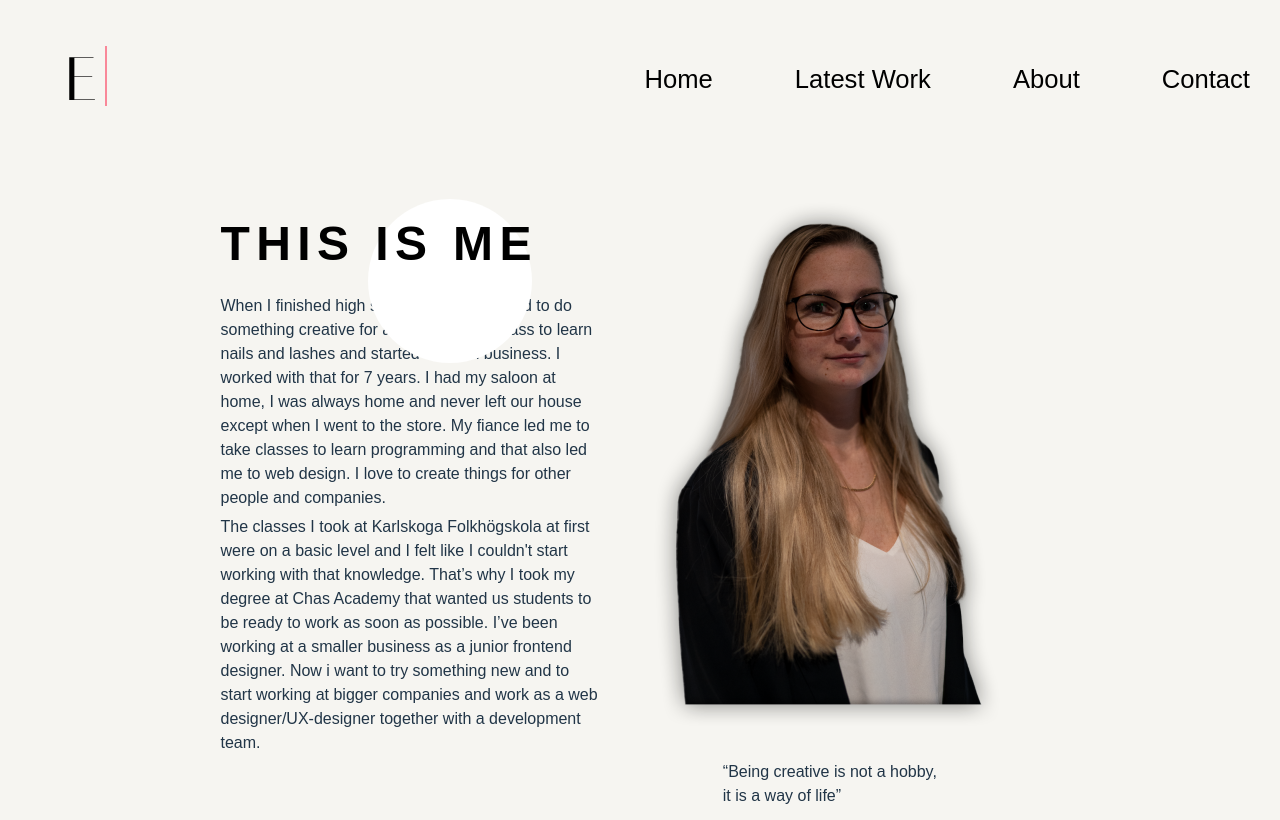
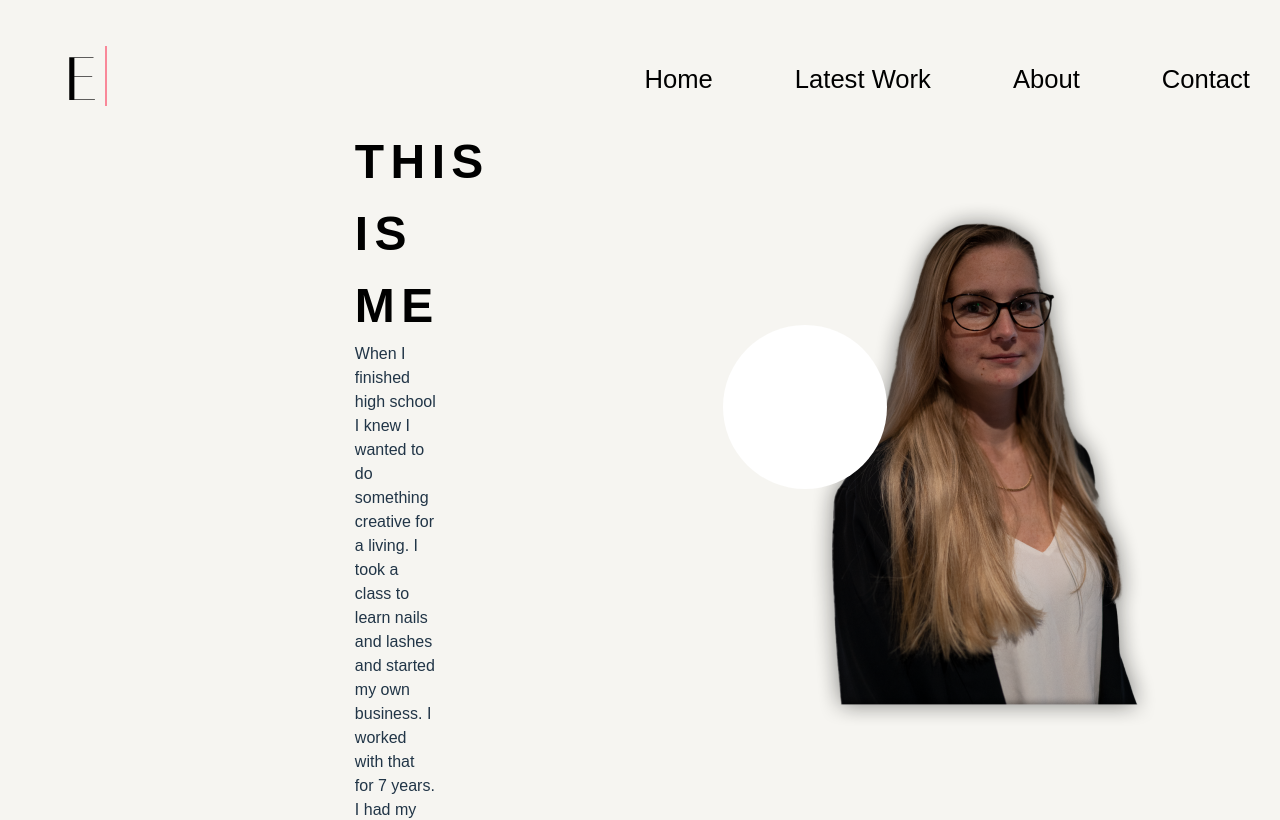
Before and after one commit to empaliizer/portfolio-oak, a React (Vite) app: page /about in a window 1280 px wide. Shown: the top 820 px of the page. Built offline with nearby package versions, Linux system fonts and the light colour scheme.

Commit message:
change the structure and final changes on home page

```diff
--- a/src/App.jsx
+++ b/src/App.jsx
@@ -50,7 +50,7 @@ const App = () => {
             </Route>
             <Route path="/">
               <MainContainer>
-                <Hero text="MyHero"/>
+                <Home/>
               </MainContainer>
             </Route>
           </Switch>
--- a/src/components/Common/BigCircle.jsx
+++ b/src/components/Common/BigCircle.jsx
@@ -9,8 +9,13 @@ background-color: #fff;
     border: none;
     margin-top: 55px;
     position: absolute;
-top: 6rem;
-left: 18rem;
+    z-index: -1;
+    top: -14rem;
+    left: -4rem;
+
+    @media screen and (max-width:767px){
+
+    }
 `;
 
 const BigCircle = () => {
--- a/src/components/Common/Col1.jsx
+++ b/src/components/Common/Col1.jsx
@@ -4,6 +4,7 @@ import styled from 'styled-components'
 export default styled.div`
 display: flex;
 flex-direction: column;
-width: 30%;
-justify-content: space-evenly;
+margin: 0 auto;
+align-items: flex-start;
+justify-content: center;
 `;
--- a/src/components/Common/SmallCircle.jsx
+++ b/src/components/Common/SmallCircle.jsx
@@ -9,6 +9,7 @@ background-color: #fff;
 border: none;
 margin-top: 55px;
 position: absolute;
+z-index: -1;
 top: 9rem;
 left: 23rem;
 `;
--- /dev/null
+++ b/src/components/Container/Container.jsx
@@ -0,0 +1,19 @@
+import React from 'react'
+import styled from 'styled-components'
+
+const StyledContainer = styled.div`
+display: flex;
+align-items: center;
+justify-content: center;
+width: 100%;
+`;
+
+const Container = ({ children }) => {
+  return (
+        <StyledContainer>
+            { children }
+        </StyledContainer>
+  )
+}
+
+export default Container
--- /dev/null
+++ b/src/components/Container/ContainerInner.jsx
@@ -0,0 +1,19 @@
+import React from 'react'
+import styled from 'styled-components'
+
+const StyledContainerInner = styled.div`
+display: flex;
+flex-direction: row;
+width: 90%;
+margin: auto 0;
+`;
+
+const ContainerInner = ({ children }) => {
+  return (
+        <StyledContainerInner>
+            { children }
+        </StyledContainerInner>
+  )
+}
+
+export default ContainerInner
--- a/src/components/Hero/Hero.jsx
+++ b/src/components/Hero/Hero.jsx
@@ -1,55 +1,32 @@
 import React from 'react'
 import styled from 'styled-components'
-import H1 from '../../typography/h1'
-import H3 from '../../typography/h3'
-import P from '../../typography/p'
-import BgPic from '../../assets/profile.png'
+import Container from '../Container/Container'
+import ContainerInner from '../Container/ContainerInner'
 import Col1 from '../Common/Col1'
 import Col2 from '../Common/Col2'
-import BgCircle from '../Common/BgCircle'
-import BigCircle from '../Common/BigCircle'
-
-const StyledHero = styled.div`
-display: flex;
-align-items: center;
-justify-content: center;
-width: 100%;
-`;
 
 const BgImg = styled.div`
 display: flex;
-background-image: url(${BgPic});
-background-size: cover;
+background-image: url(${props => props.src});
+background-size: contain;
+background-position: center;
+background-repeat: no-repeat;
 min-width: 34rem;
 min-height: 40rem;
 `;
 
-const TextContent = styled.div`
-display: flex;
-flex-direction: column;
-position: relative;
-bottom: 2rem;
-`;
-
-const Hero = () => {
+const Hero = ({ bgImg, children }) => {
   return (
-      <StyledHero>
+      <Container>
+        <ContainerInner>
             <Col1>
-              <BigCircle />
-                <TextContent>
-                  <H1>HI, I AM EMELIE</H1>
-                  <H3>FRONTEND DEVELOPER </H3>
-                  <H3>UX/UI DESIGNER</H3>
-                  <P>Lorem ipsum dolor sit amet consectetur, adipisicing elit. Et omnis
-                    laboriosam aut voluptas unde cum qui, odio exercitationem eligendi
-                    ullam necessitatibus amet in doloremque, maxime vitae quas, ex
-                    voluptatem numquam!</P>
-                </TextContent>
+              { children }
             </Col1>
             <Col2>
-                <BgImg />
+                <BgImg src={bgImg} />
             </Col2>
-      </StyledHero>
+        </ContainerInner>
+      </Container>
   )
 }
 
--- a/src/components/Hero/TextContent.jsx
+++ b/src/components/Hero/TextContent.jsx
@@ -0,0 +1,22 @@
+import React from 'react';
+import styled from 'styled-components';
+
+const StyledTextContent = styled.div`
+display: flex;
+flex-direction: column;
+width: 60%;
+position: relative;
+z-index: 1;
+bottom: 2rem;
+left: 16rem;
+`;
+
+const TextContent = ({ children }) => {
+  return (
+    <StyledTextContent>
+        { children }
+    </StyledTextContent>
+  )
+}
+
+export default TextContent
--- a/src/pages/About.jsx
+++ b/src/pages/About.jsx
@@ -1,54 +1,31 @@
 import React, { useState } from 'react';
 import styled from 'styled-components';
 import H1 from '../typography/h1';
-import BgCircle from '../components/Common/BgCircle';
+import Container from '../components/Container/Container';
+import ContainerInner from '../components/Container/ContainerInner';
+import Hero from '../components/Hero/Hero';
+import TextContent from '../components/Hero/TextContent';
 import Col1 from '../components/Common/Col1';
 import P from '../typography/p';
 import ProfileRev from '../assets/Profile-reverse.png'
 import Col2 from '../components/Common/Col2';
 import SmallCircle from '../components/Common/SmallCircle';
 
-
-const AboutSection = styled.section`
-    display: flex;
-    align-items: center;
-    justify-content: center;
-    width: 100%;
-`;
-
-const AboutSectionInner = styled.div`
-    display: flex;
-    flex-direction: row;
-    align-items: center;
-    justify-content: center;
-`;
-
-const TextStyling = styled.div`
-position: relative;
-bottom: 0.2rem;
-`;
-
 const StyledQoute = styled.div`
 margin: auto;
 width: 48%;
 `;
 
-const CircleContainer = styled.div`
-margin-bottom: 10px;
-`;
-
 const About = () => {
 
     return (
-            <AboutSection>
-                <AboutSectionInner>
+            <Container>
+                <ContainerInner>
                     <Col1>
-                        <CircleContainer>
+                        <Hero>
+                            <TextContent>
                                 <SmallCircle />
-                            <TextStyling>
                                 <H1>THIS IS ME</H1>
-                            </TextStyling>
-                        </CircleContainer>
                                 <P>
                                 When I finished high school I knew I wanted to do something creative for a living. I took a class to learn nails and
                                 lashes and started my own business. I worked with that for 7 years. I had my saloon at home,
@@ -61,6 +38,8 @@ const About = () => {
                                 Chas Academy that wanted us students to be ready to work as soon as possible. I’ve been working at a smaller business as a junior frontend
                                 designer. Now i want to try something new and to start working at bigger companies and work as a web designer/UX-designer together with a development team.
                                 </P>
+                            </TextContent>
+                        </Hero>
                     </Col1>
                     <Col2>
                         <img src={ProfileRev} alt="" />
@@ -68,8 +47,8 @@ const About = () => {
                             <P>“Being creative is not a hobby, it is a way of life”</P>
                         </StyledQoute>
                     </Col2>
-                </AboutSectionInner>
-            </AboutSection>
+                </ContainerInner>
+            </Container>
     );
 }
 
--- a/src/pages/Home.jsx
+++ b/src/pages/Home.jsx
@@ -1,10 +1,26 @@
 import React, { useState } from 'react';
-import styled from 'styled-components';
+import Hero from '../components/Hero/Hero';
+import TextContent from '../components/Hero/TextContent';
+import BigCircle from '../components/Common/BigCircle';
+import H1 from '../typography/h1';
+import H3 from '../typography/h3';
+import P from '../typography/p';
+import BgPic from '../assets/profile.png'
 
 const Home = () => {
-
     return (
-            <p>Home</p>
+        <Hero bgImg={BgPic}>
+            <TextContent>
+                <BigCircle />
+                <H1>HI, I AM EMELIE</H1>
+                <H3>FRONTEND DEVELOPER </H3>
+                <H3>UX/UI DESIGNER</H3>
+                <P>Lorem ipsum dolor sit amet consectetur, adipisicing elit. Et omnis
+                laboriosam aut voluptas unde cum qui, odio exercitationem eligendi
+                ullam necessitatibus amet in doloremque, maxime vitae quas, ex
+                voluptatem numquam!</P>
+            </TextContent>
+        </Hero>
     );
 }
 
```
Lines whose indentation alone changed are shown as unchanged.
